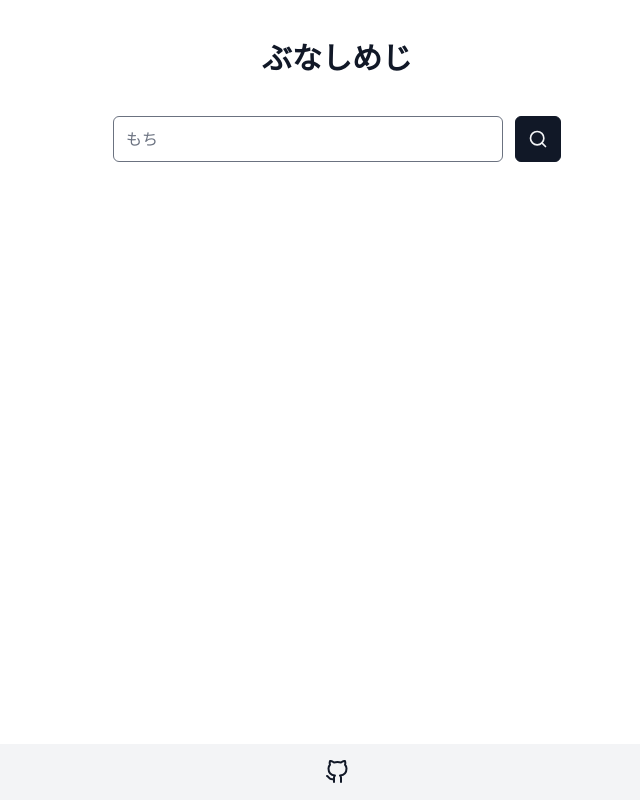
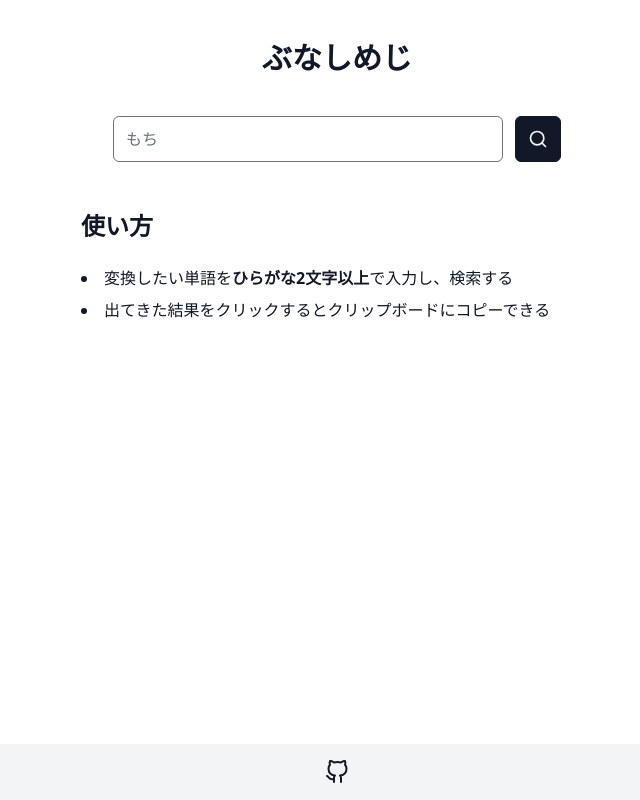
Before and after one commit to object1037/bnaSimeji, a Next.js app: page / in a window 1280 px wide. Shown: the whole page, without its empty margins (303-943 px from the left). Built offline with nearby package versions, Linux system fonts and the light colour scheme.

Commit message:
add usage

```diff
--- a/pages/index.tsx
+++ b/pages/index.tsx
@@ -2,7 +2,16 @@ import { SearchForm } from "../components/searchForm"
 
 const Home = () => {
   return (
+    <>
     <SearchForm pron='' />
+    <div className="my-12 mx-auto max-w-lg">
+      <h2 className="font-bold text-2xl">使い方</h2>
+      <ol className="list-disc list-inside my-6 space-y-2">
+        <li>変換したい単語を<span className="font-bold">ひらがな2文字以上</span>で入力し、検索する</li>
+        <li>出てきた結果をクリックするとクリップボードにコピーできる</li>
+      </ol>
+    </div>
+    </>
   )
 }
 
```
